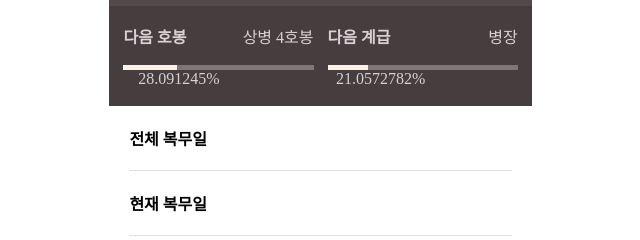
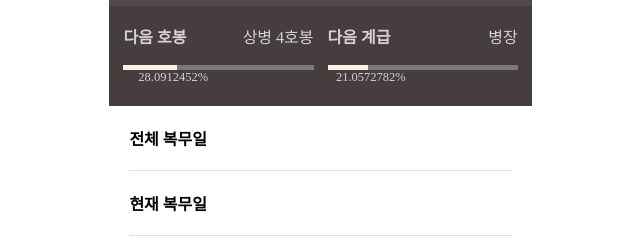
Before and after one commit to 00-dh/JavaScript-for-study, a plain HTML site: page gundol/gundol.html in a window 1280 px wide. Shown: the part 344-584 px from the top of the page, 313-953 px from the left. Drawn offline with Linux system fonts and the light colour scheme.

Commit message:
✒️Feat: change font size about percentage

```diff
--- a/gundol/gundol.css
+++ b/gundol/gundol.css
@@ -139,6 +139,7 @@ img {
     position: absolute;
     left: 28%;
     margin-top: 5px;
+    font-size: 12.5px;
 }
 
 .real_percentage_1{
@@ -152,6 +153,7 @@ img {
     position: absolute;
     left: 21%;
     margin-top: 5px;
+    font-size: 12.5px;
 }
 
 .bold{
--- a/gundol/gundol.html
+++ b/gundol/gundol.html
@@ -62,7 +62,7 @@
         </div>
         <div class="mil_percentage">
           <div class="real_percentage">
-            <span>28.091245%</span>
+            <span>28.0912452%</span>
           </div>
         </div>
       </div>
```
